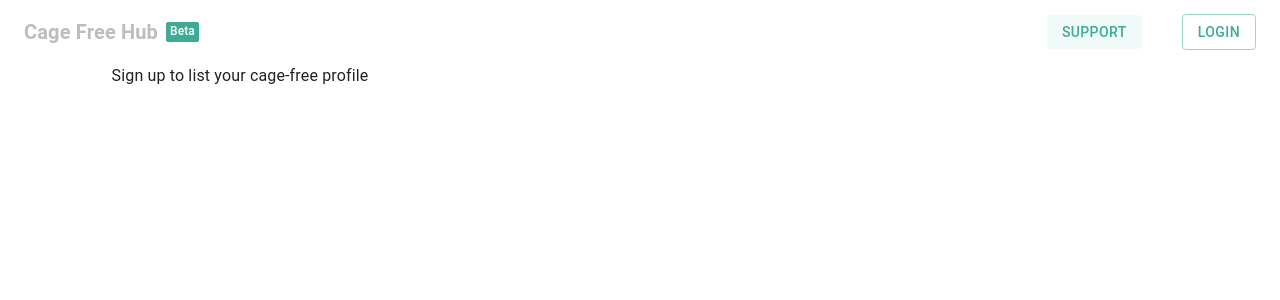
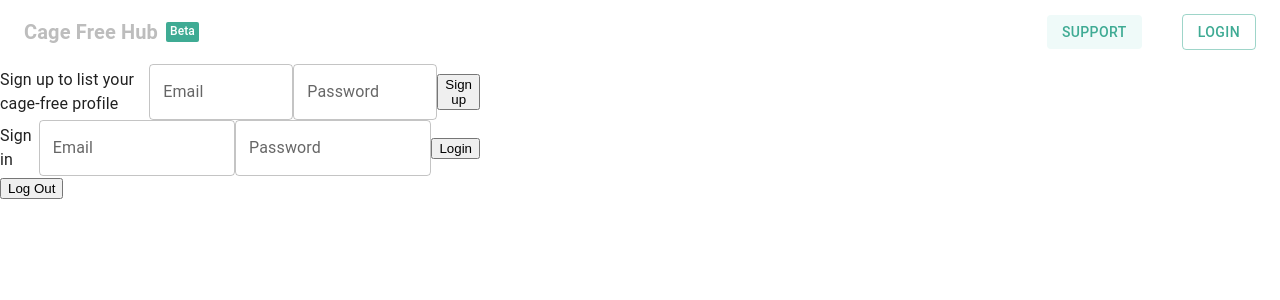
Before and after one commit to Yellow987/CageFreeHub, a React (Create React App) app in the folder chicken_app/: page /Signup in a window 1280 px wide. Shown: the top 300 px of the page. Built offline with nearby package versions, Linux system fonts and the light colour scheme.

Commit message:
Set up Signup and Login

```diff
--- a/chicken_app/src/Pages/Signup.js
+++ b/chicken_app/src/Pages/Signup.js
@@ -1,13 +1,60 @@
-import React from 'react'
-import { Box, Typography } from '@mui/material'
+import { React, useState } from 'react'
+import { Box, Typography, TextField } from '@mui/material'
+import { createUserWithEmailAndPassword, signInWithEmailAndPassword, signOut } from 'firebase/auth'
+import {auth} from './../firestore';
+function Signup(props) {
+  const [registerEmail, setRegisterEmail]= useState("");
+  const [registerPassword, setRegisterPassword]= useState("");
+  const [loginEmail, setLoginEmail]= useState("");
+  const [loginPassword, setLoginPassword]= useState("");
 
-function Signup(props) {
+  const register = async () => {
+    try{
+      const user = await createUserWithEmailAndPassword(auth, registerEmail, registerPassword);
+      console.log(user)
+    }catch (error){
+      console.log(error.message);
+    }
+  }
+  const login = async () => {
+    try{
+      const user = await signInWithEmailAndPassword(auth, loginEmail, loginPassword);
+      console.log(user)
+    }catch (error){
+      console.log(error.message);
+    }
+  }
+  const logout = async () => {
+    await signOut();
+  }
   return (
+    <div>
     <Box display="flex" justifyContent="center" alignItems="center" style={{maxWidth:480}}>
         <Typography className='signupText'>
           Sign up to list your cage-free profile
         </Typography>
+      <TextField id="outlined-basic" label="Email" variant="outlined" onChange={(event)=>{
+        setRegisterEmail(event.target.value)
+      }} />
+      <TextField id="outlined-basic" label="Password" variant="outlined"  onChange={(event)=>{
+        setRegisterPassword(event.target.value)
+      }} />
+      <button onClick={register}>Sign up</button>
     </Box>
+    <Box display="flex" justifyContent="center" alignItems="center" style={{maxWidth:480}}>
+        <Typography className='signupText'>
+          Sign in
+        </Typography>
+      <TextField id="outlined-basic" label="Email" variant="outlined"  onChange={(event)=>{
+        setLoginEmail(event.target.value)
+      }}/>
+      <TextField id="outlined-basic" label="Password" variant="outlined"  onChange={(event)=>{
+        setLoginPassword(event.target.value)
+      }}/>
+      <button onClick={login}>Login</button>
+    </Box>
+    <button>Log Out</button>
+    </div>
   )
 }
 
--- a/chicken_app/src/firestore.js
+++ b/chicken_app/src/firestore.js
@@ -4,7 +4,7 @@ import {
     getFirestore, collection, getDocs
 } from 'firebase/firestore'
 import { firebaseConfig } from "./FirestoreCreds";
-
+import {getAuth} from 'firebase/auth'
 // Initialize Firebase
 const app = initializeApp(firebaseConfig);
 
@@ -29,3 +29,5 @@ export function getFarms(){
     })
     return farms;
 }
+
+export const auth = getAuth(app);
```
